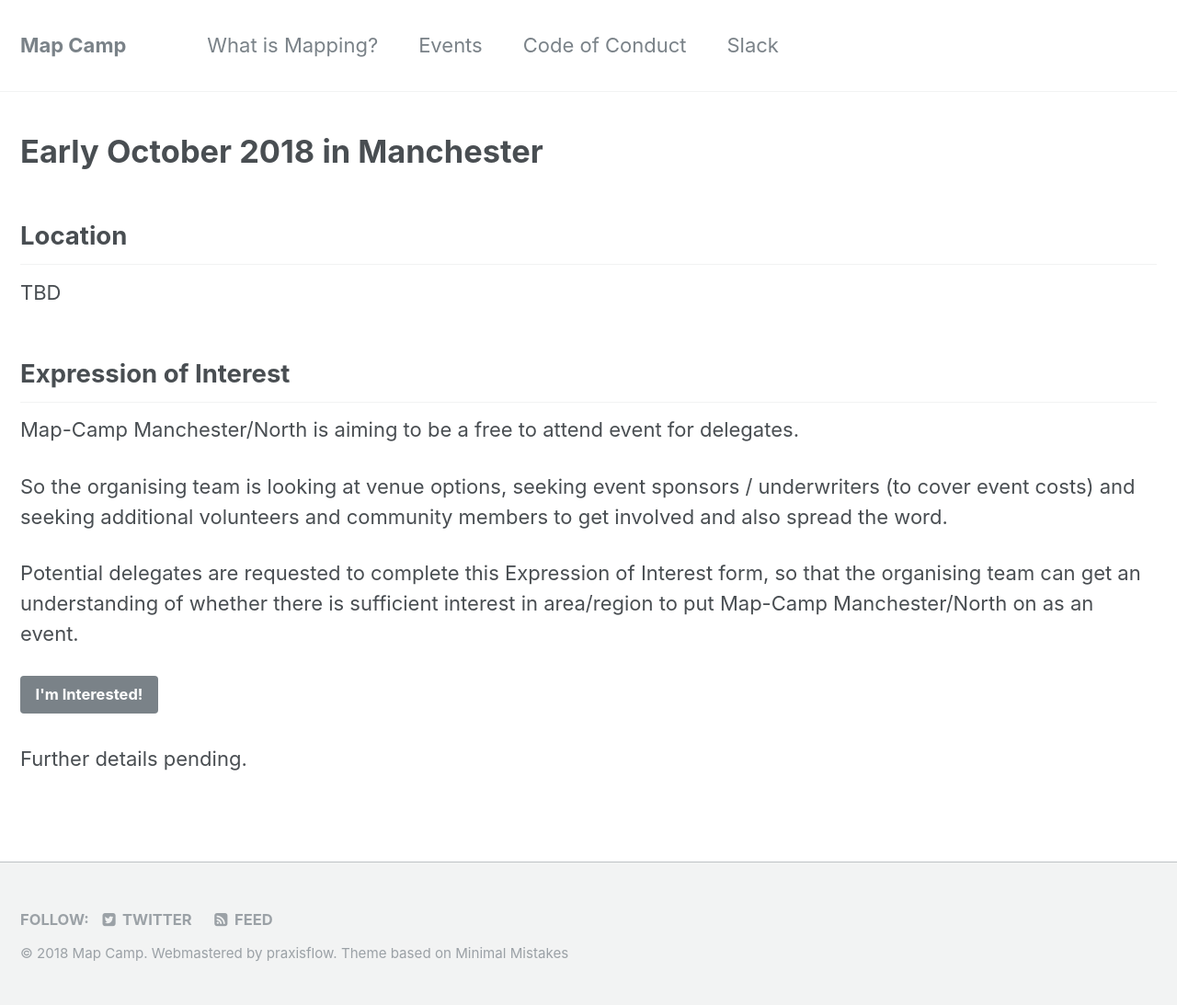
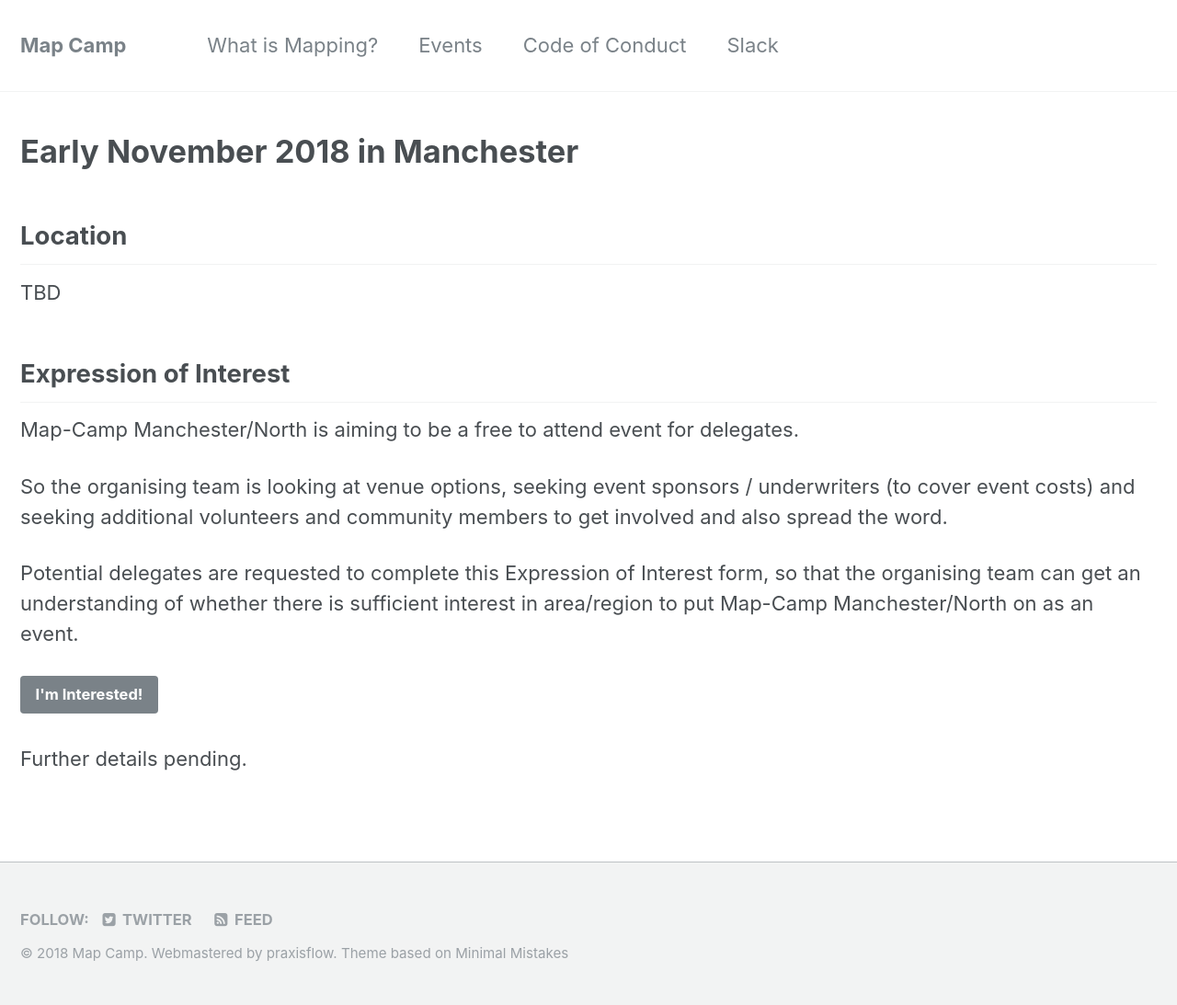
Before and after one commit to mapcampcommittee/mapcampcommittee.github.io, a Jekyll site: the page built from _pages/2018-10-02_Manchester.html, in a window 1280 px wide. Shown: the whole page at 92% size. Built offline with Jekyll 4.4.1, drawn with Linux system fonts in a browser that asks for light colours.

Commit message:
Update to early Nov.

```diff
--- a/_pages/2018-10-02_Manchester.html
+++ b/_pages/2018-10-02_Manchester.html
@@ -4,7 +4,7 @@ classes:
   - landing
   - dark-theme
 ---
-<h1>Early October 2018 in Manchester</h1>
+<h1>Early November 2018 in Manchester</h1>
 <h2>Location</h2>
 <p>TBD</p>
 
```
